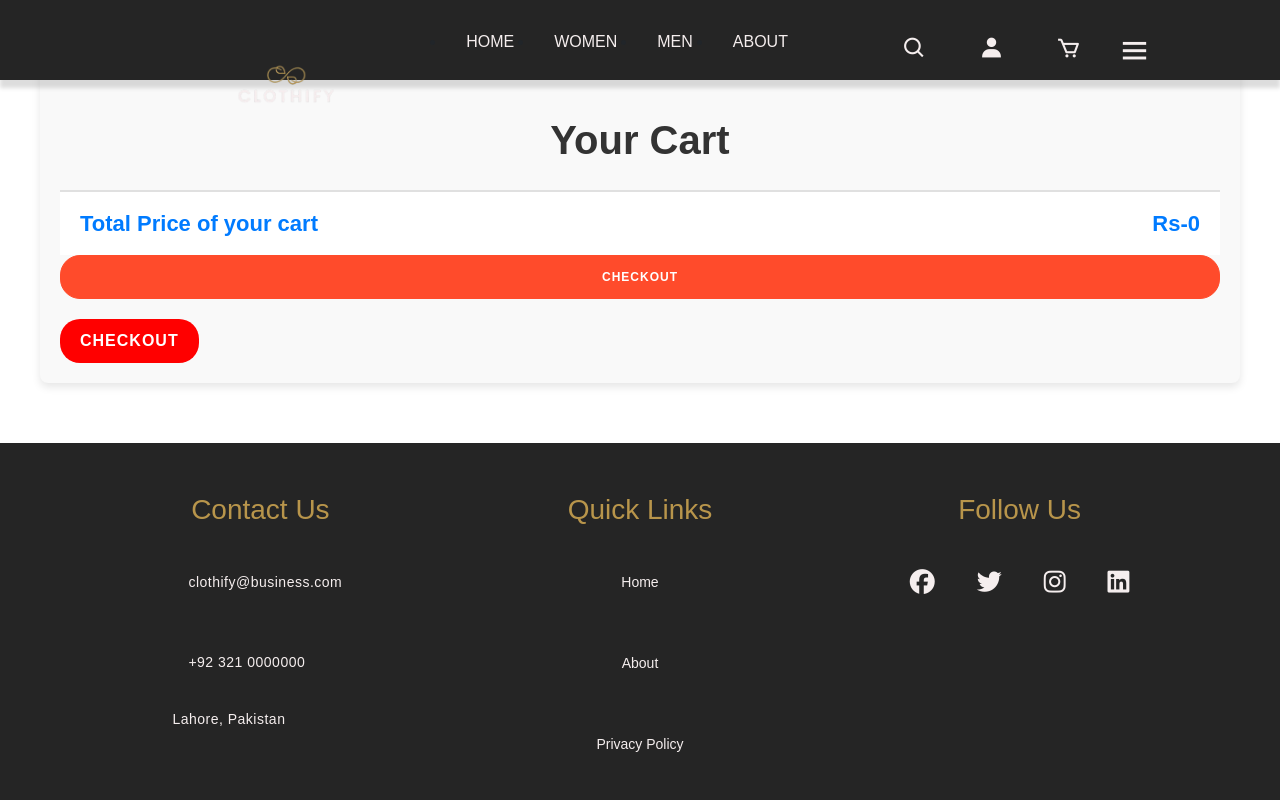
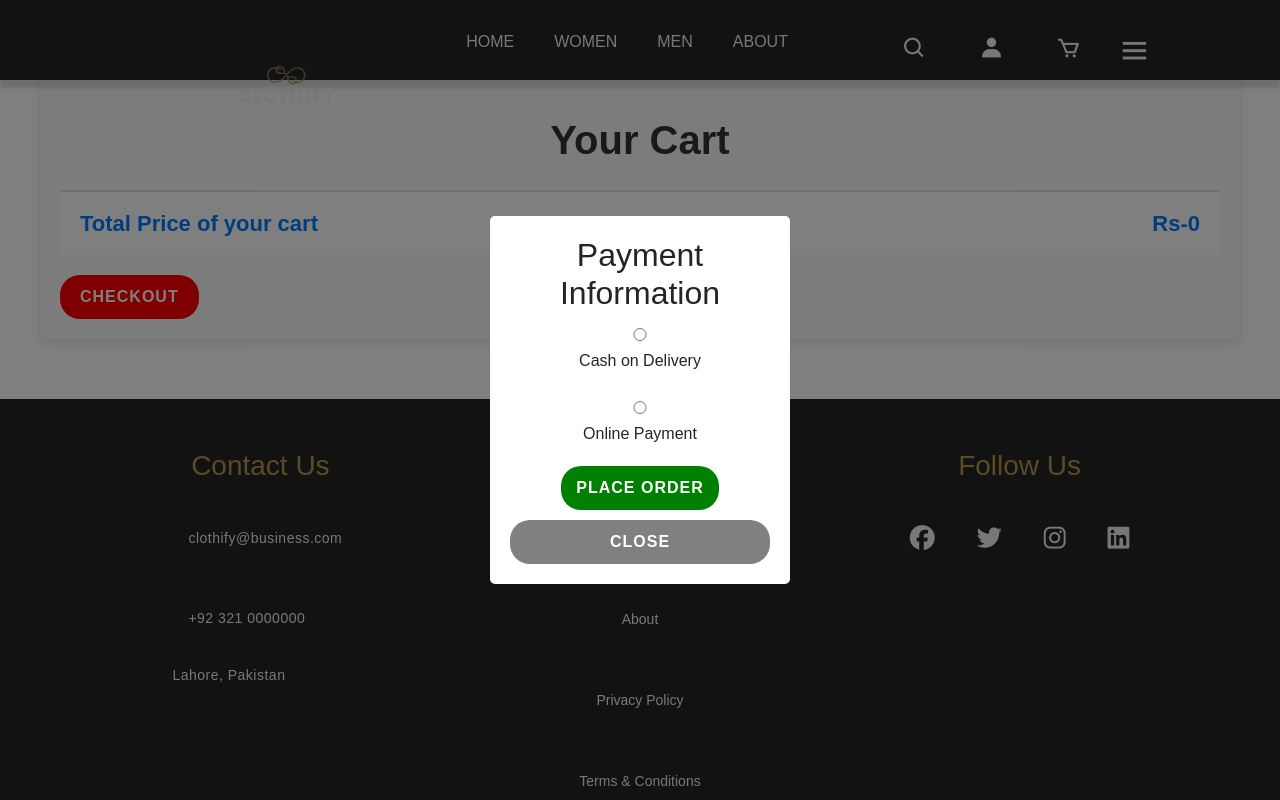
Before and after one commit to maryamnad/clothify, a React (Create React App) app: page /cart in a window 1280 px wide. Both pictures are taken after a click on the button "CHECKOUT". Shown: the top 800 px of the page. Built offline with nearby package versions, Linux system fonts and the light colour scheme.

Commit message:
Payment backend

```diff
--- a/src/screens/Cart.js
+++ b/src/screens/Cart.js
@@ -139,7 +139,7 @@ const handleCheckout = () => {
 
                 ))}
                 <div className='total'><span>Total Price of your cart </span><span>Rs-{totalPrice}</span></div>
-                <button className='checkout'>Checkout</button>
+
             </div>
             <button className="checkout-button" onClick={handleCheckout}>
             Checkout
--- a/src/screens/payment.js
+++ b/src/screens/payment.js
@@ -12,14 +12,11 @@ const PaymentModal = ({ isOpen, onClose, products }) => {
       cvv: '',
       nameOnCard: '',
     },
-    products: products, // Using the products prop passed from Cart component
+
   });
   const [errorMessage, setErrorMessage] = useState('');
 
-  useEffect(() => {
-    console.log(products)
-    console.log("Products are:", paymentData);
-  }, [paymentData.products]);
+
 
   const handlePaymentMethodChange = (event) => {
     const method = event.target.value;
@@ -43,13 +40,19 @@ const PaymentModal = ({ isOpen, onClose, products }) => {
 
   const handleSubmit = async (e) => {
     e.preventDefault();
-    setPaymentData((prev) => ({
-      ...prev,
-      product: products // Include products in the data to send
-    }));
+    const order = {
+      paymentMethod: paymentData.paymentMethod,
+      cardNumber: paymentData.paymentInfo.cardNumber,
+      expiryDate: paymentData.paymentInfo.expiryDate,
+      cvv: paymentData.paymentInfo.cvv,
+      nameOnCard: paymentData.paymentInfo.nameOnCard,
+      products: products
+
+  };
+  console.log(order)
 
     try {
-      const response = await axios.post('http://127.0.0.1:5000/api/payment', paymentData);
+      const response = await axios.post('http://127.0.0.1:5000/api/payment', order);
       console.log(response.data.message);
       // Handle successful payment here (e.g., display a success message, close modal, etc.)
     } catch (error) {
```
Also changed, not shown: 1 other file (tests, documents, lock files or other folders).
